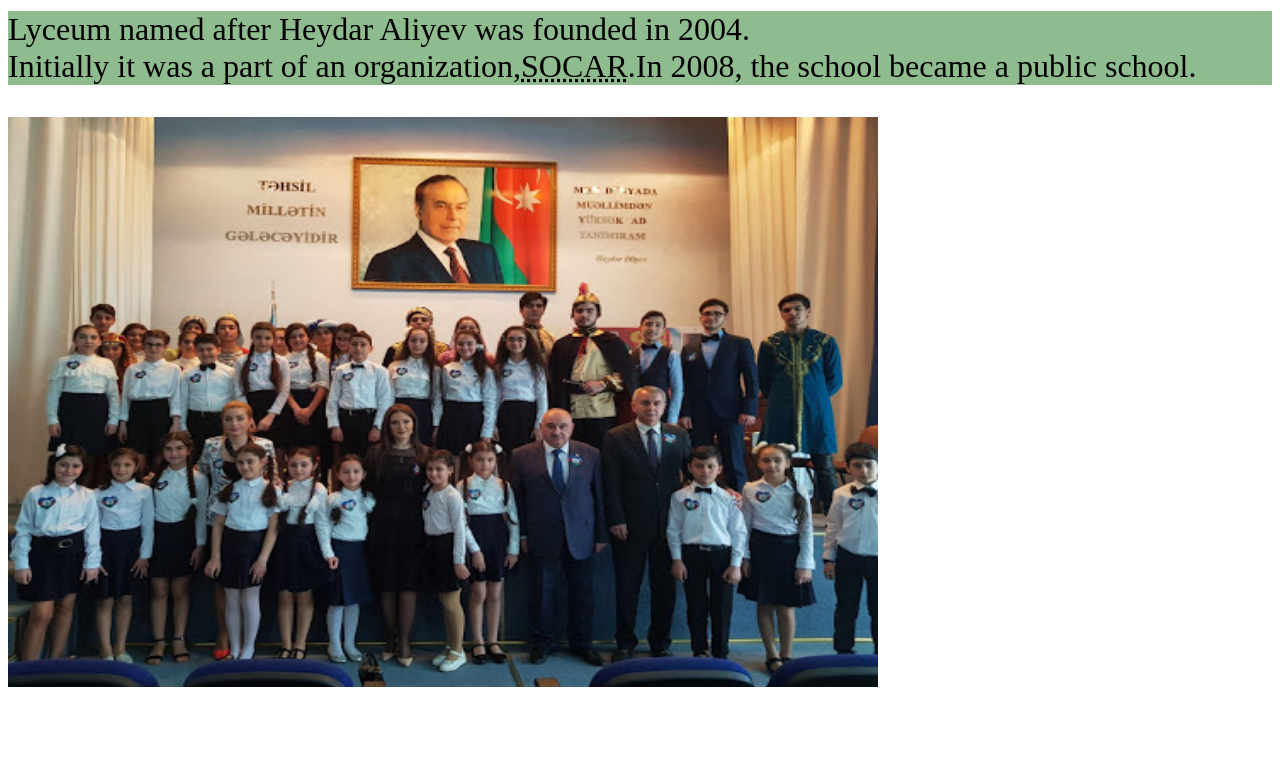
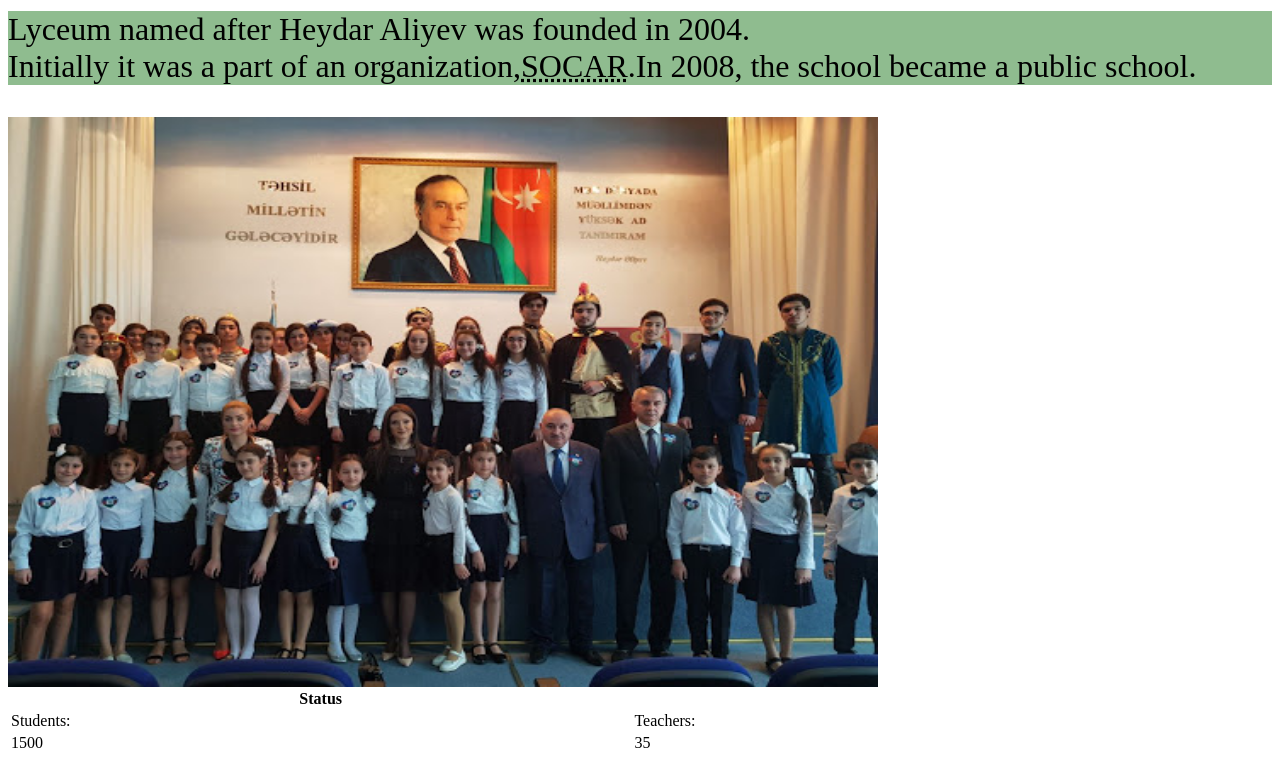
Before and after one commit to ituitis20-valizada19/link, a plain HTML site: page history.html in a window 1280 px wide. Shown: the part 76-839 px from the top of the page. Before the commit the page ends 800 px from the top, so only its background shows below. Drawn offline with Linux system fonts and the light colour scheme.

Commit message:
Update history.html

```diff
--- a/history.html
+++ b/history.html
@@ -3,4 +3,24 @@
 <h1 style="background-color:#F0F8FF; font-size:250%;">History of our school</h1>
 <p style="background-color:#8FBC8F; font-size:200%;">Lyceum named after Heydar Aliyev was founded in 2004. <br> Initially it was a part of an organization,<abbr title="State Oil Company of Azerbaijan Republic">SOCAR</abbr>.In 2008, the school became a public school.</p>
 <img src="sagirdler.jpg" alt="Students"  width="870" height="570">
+<table style="width:100%">
+  <tr>
+    <th>Status</th>
+
+
+  </tr>
+  <tr>
+    <td>Students:</td>
+    <td>Teachers:</td>
+
+  </tr>
+  <tr>
+    <td>1500</td>
+    <td>35</td>
+
+  </tr>
+
+</table>
+
+
 </body>
```
